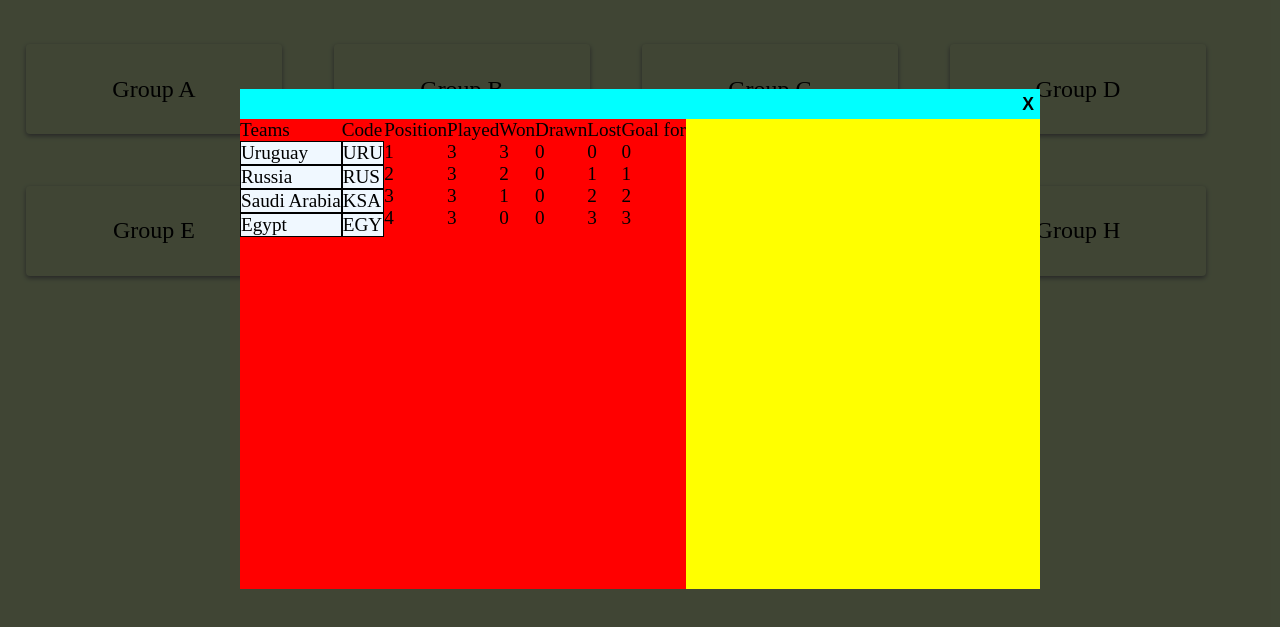
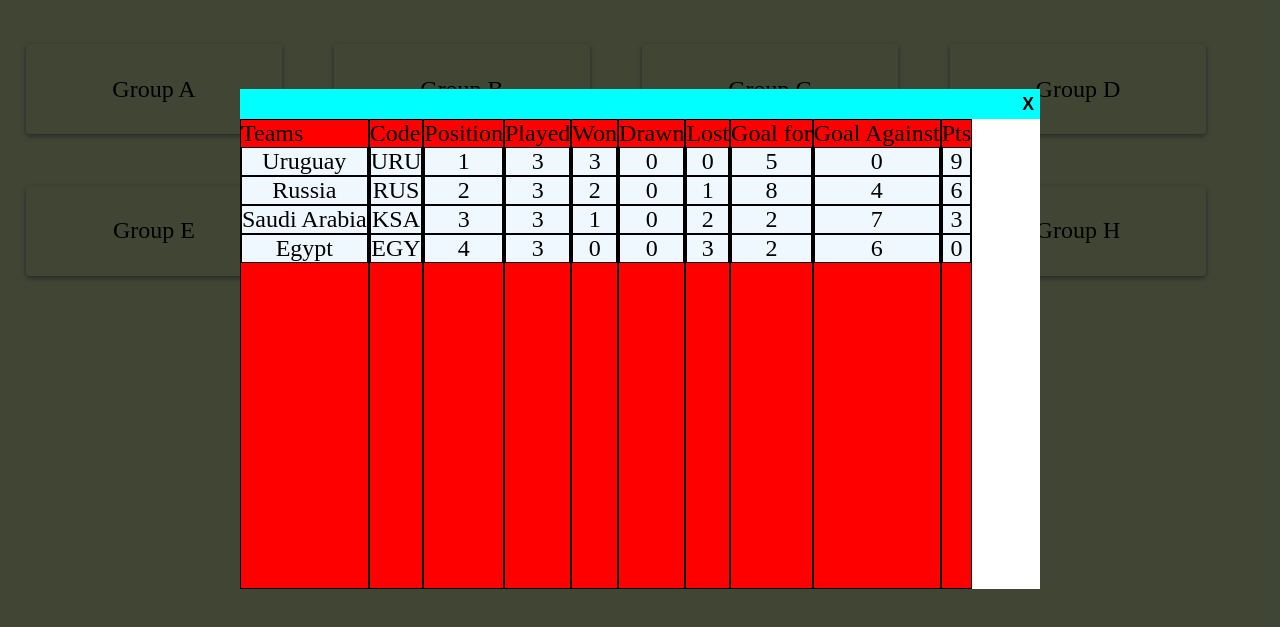
Before and after one commit to Ashrib/Football-Worldcup-Details, a plain HTML site: page index.html in a window 1280 px wide. Both pictures are taken after a click on the element "Group A". Shown: the part 61-688 px from the top of the page. Drawn offline with Linux system fonts and the light colour scheme.

Commit message:
Add files via upload

```diff
--- a/app.js
+++ b/app.js
@@ -580,6 +580,18 @@
 allTeamGoalFor.appendChild(document.createTextNode("Goal for"));
 teamDetail.appendChild(allTeamGoalFor);
 
+var allTeamGoalAgainst = document.createElement("div");
+allTeamGoalAgainst.setAttribute("id" , "all-teams-goalagainst");
+allTeamGoalAgainst.setAttribute("class" , "detail-heading");//----
+allTeamGoalAgainst.appendChild(document.createTextNode("Goal Against"));
+teamDetail.appendChild(allTeamGoalAgainst);
+
+var allTeamPts = document.createElement("div");
+allTeamPts.setAttribute("id" , "all-teams-pts");
+allTeamPts.setAttribute("class" , "detail-heading");//----
+allTeamPts.appendChild(document.createTextNode("Pts"));
+teamDetail.appendChild(allTeamPts);
+
 function details(gName) {
   getDiv.style.display = "flex";
   console.log(gName)
@@ -618,14 +630,24 @@
     allTeamDrawn.appendChild(teamDrawn_box);
 
     var teamLost_box = document.createElement("div");
-    teamLost_box.setAttribute("class","t-drawn-box")
+    teamLost_box.setAttribute("class","t-lost-box")
     teamLost_box.innerText = worldCup[key].groups[gName].standings[key3].lost;
     allTeamLost.appendChild(teamLost_box);
 
     var teamGoalFor_box = document.createElement("div");
-    teamGoalFor_box.setAttribute("class","t-drawn-box")
-    teamGoalFor_box.innerText = worldCup[key].groups[gName].standings[key3].lost;
+    teamGoalFor_box.setAttribute("class","t-goalfor-box")
+    teamGoalFor_box.innerText = worldCup[key].groups[gName].standings[key3].goals_for;
     allTeamGoalFor.appendChild(teamGoalFor_box);
+
+    var teamGoalAgainst_box = document.createElement("div");
+    teamGoalAgainst_box.setAttribute("class","t-goalagainst-box")
+    teamGoalAgainst_box.innerText = worldCup[key].groups[gName].standings[key3].goals_against;
+    allTeamGoalAgainst.appendChild(teamGoalAgainst_box);
+
+    var teamPts_box = document.createElement("div");
+    teamPts_box.setAttribute("class","t-pts-box")
+    teamPts_box.innerText = worldCup[key].groups[gName].standings[key3].pts;
+    allTeamPts.appendChild(teamPts_box);
 
     // for(var key5 in worldCup[key].groups[gName].standings[key3]) {
     //   console.log(worldCup[key].groups[gName].standings[key3][key5])
--- a/style.css
+++ b/style.css
@@ -64,17 +64,17 @@
     width: auto;
     flex-direction: column;
 }
-.t-n-box, .t-code-box{
+.t-n-box, .t-code-box, .t-posi-box, .t-plyd-box, .t-won-box, .t-drawn-box, .t-lost-box, .t-goalfor-box, .t-goalagainst-box, .t-pts-box{
     background-color: aliceblue;
     border: 1px solid black;
+    text-align: center;
 }
 #team-details{
     display: flex;
     height: 94%;
-
-    background-color: yellow;
 }
 .detail-heading{
     background-color: red;
-    font-size: 1.2em;
+    font-size: 1.5em;
+    border: 1px solid black;
 }
```
